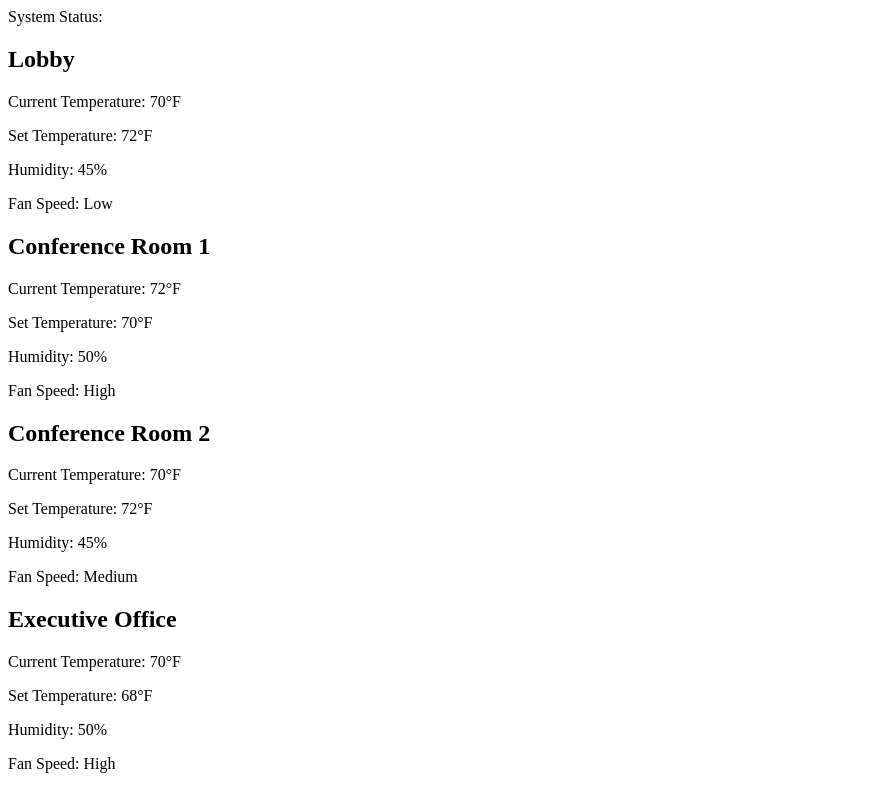
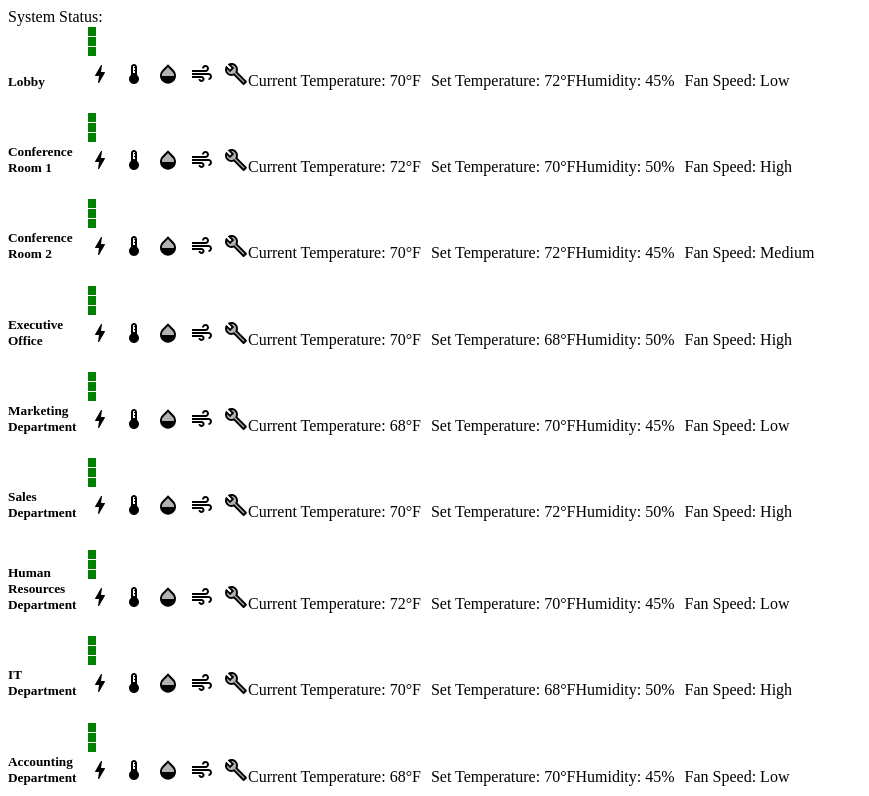
Before and after one commit to JDygard/Frost-Air-and-Kinetic-Energy, a React (Create React App) app in the folder fake/: page / in a window 1280 px wide. Shown: the top 796 px of the page, without its empty margins (0-869 px from the left). Built offline with nearby package versions, Linux system fonts and the light colour scheme.

Commit message:
install status indicator bar

```diff
--- a/fake/package.json
+++ b/fake/package.json
@@ -3,6 +3,10 @@
   "version": "0.1.0",
   "private": true,
   "dependencies": {
+    "@emotion/react": "^11.10.6",
+    "@emotion/styled": "^11.10.6",
+    "@mui/icons-material": "^5.11.11",
+    "@mui/material": "^5.11.12",
     "@reduxjs/toolkit": "^1.9.3",
     "@testing-library/jest-dom": "^5.16.5",
     "@testing-library/react": "^13.4.0",
--- /dev/null
+++ b/fake/src/components/StatusIndicator.js
@@ -0,0 +1,31 @@
+import React from 'react';
+
+const StatusIndicator = ({ level }) => {
+  const blockStyle = {
+    width: '8px',
+    // Write a ternary expression to set the height to 10px if level is 'low', 20px if level is 'medium', and 30px if level is 'high'
+    height: level === 'low' ? '3px' : level === 'medium' ? '6px' : '9px',
+    margin: '0',
+  };
+
+  const redBlock = <div style={{ ...blockStyle, backgroundColor: 'red' }} />;
+  const yellowBlock = (
+    <div style={{ ...blockStyle, backgroundColor: 'yellow', marginTop: '1px' }} />
+  );
+  const greenBlock = (
+    <div style={{ ...blockStyle, backgroundColor: 'green', marginTop: '1px' }} />
+  );
+
+  let blocks = [];
+  if (level === 'low') {
+    blocks.push(redBlock);
+  } else if (level === 'medium') {
+    blocks.push(yellowBlock, yellowBlock);
+  } else if (level === 'high') {
+    blocks.push(greenBlock, greenBlock, greenBlock);
+  }
+  console.log(blocks)
+  return <div>{blocks}</div>;
+};
+
+export default StatusIndicator;
--- a/fake/src/components/ZoneGlanceBar.js
+++ b/fake/src/components/ZoneGlanceBar.js
@@ -1,14 +1,30 @@
 import React from 'react';
 import { connect } from 'react-redux';
+import StatusIndicator from './StatusIndicator';
+
+// Icons import
+import BoltTwoToneIcon from '@mui/icons-material/BoltTwoTone';
+import OpacityTwoToneIcon from '@mui/icons-material/OpacityTwoTone';
+import BuildTwoToneIcon from '@mui/icons-material/BuildTwoTone';
+import AirTwoToneIcon from '@mui/icons-material/AirTwoTone';
+import ThermostatTwoToneIcon from '@mui/icons-material/ThermostatTwoTone';
 
 const ZoneGlanceBar = ({ zone, humidity, fanSpeed, temperature }) => {
   return (
     <div className="zone">
-      <h2>{zone.name}</h2>
-      <p>Current Temperature: {temperature}°F</p>
-      <p>Set Temperature: {zone.setTemperature}°F</p>
-      <p>Humidity: {humidity}%</p>
-      <p>Fan Speed: {fanSpeed}</p>
+      <h5 style={{ display: 'inline-block', width: "80px", wordWrap: true }}>{zone.name}</h5>
+      <div style={{ display: 'inline-block' }}>
+        <StatusIndicator level="high" style={{ display: "inline-block"}} />
+        <BoltTwoToneIcon style={{ display: 'inline-block' }} />
+        <ThermostatTwoToneIcon style={{ display: 'inline-block', marginLeft: '10px' }} />
+        <OpacityTwoToneIcon style={{ display: 'inline-block', marginLeft: '10px' }} />
+        <AirTwoToneIcon style={{ display: 'inline-block', marginLeft: '10px' }} />
+        <BuildTwoToneIcon style={{ display: 'inline-block', marginLeft: '10px' }} />
+        <p style={{ display: 'inline-block' }}>Current Temperature: {temperature}°F</p>
+        <p style={{ display: 'inline-block', marginLeft: '10px' }}>Set Temperature: {zone.setTemperature}°F</p>
+        <p style={{ display: 'inline-block' }}>Humidity: {humidity}%</p>
+        <p style={{ display: 'inline-block', marginLeft: '10px' }}>Fan Speed: {fanSpeed}</p>
+      </div>
     </div>
   );
 };
```
Also changed, not shown: 1 other file (tests, documents, lock files or other folders).
